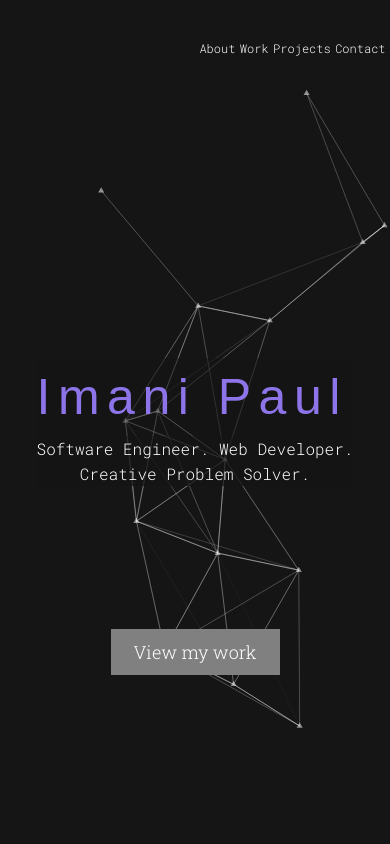
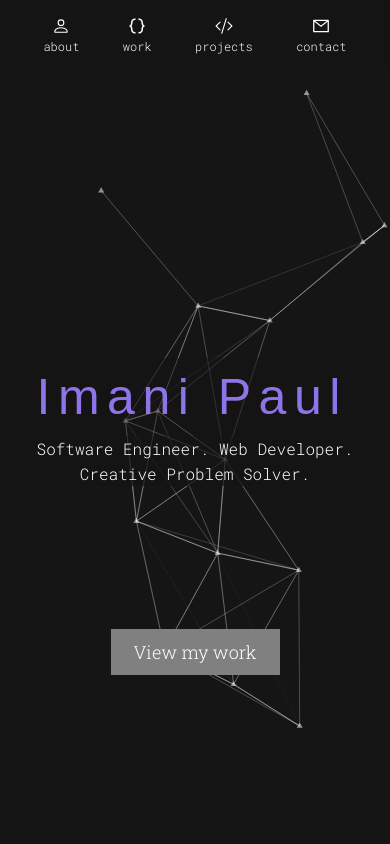
Before and after one commit to imanipaul/portfolio2, a React (Create React App) app: page / in a window 390 px wide. Shown: the top 844 px of the page. Built offline with nearby package versions, Linux system fonts and the light colour scheme; a web font is replaced by a local one.

Commit message:
Add tab menu on mobile

```diff
--- a/src/components/Nav.js
+++ b/src/components/Nav.js
@@ -2,14 +2,36 @@ import React from "react";
 import logo from "../assets/Logo.png";
 import "../styles/Nav.scss";
 
+import { AiOutlineMail } from "react-icons/ai";
+import { BsCodeSlash, BsPerson } from "react-icons/bs";
+import { BiCodeCurly } from "react-icons/bi";
+
 export default function Nav() {
   return (
     <nav>
-      <div>
-        <p>About</p>
+      <div className="menu">
+        {/* <p>About</p>
         <p>Work</p>
         <p>Projects</p>
-        <p>Contact</p>
+        <p>Contact</p> */}
+
+        <div>
+          <BsPerson size={"1.5em"} />
+          <p>about</p>
+        </div>
+
+        <div>
+          <BiCodeCurly size={"1.5em"} />
+          <p>work</p>
+        </div>
+        <div>
+          <BsCodeSlash size={"1.5em"} />
+          <p>projects</p>
+        </div>
+        <div>
+          <AiOutlineMail size={"1.5em"} title={"contact"} />
+          <p>contact</p>
+        </div>
       </div>
     </nav>
   );
--- a/src/styles/Nav.scss
+++ b/src/styles/Nav.scss
@@ -10,12 +10,17 @@ nav {
   justify-content: flex-end;
   position: fixed;
 
+  //bottom nav
+  top: 0;
+  background-color: #1515158a;
+  height: 70px;
+
   // img {
   //   width: 72px;
   //   margin-left: 30px;
   // }
 
-  div {
+  .menu {
     display: flex;
     flex-direction: row;
     align-items: center;
@@ -28,6 +33,9 @@ nav {
     font-weight: 300;
     cursor: default;
 
+    //bottom nav {
+    width: 100%;
+
     @media screen and (min-width: 425px) {
       width: 550px;
       font-size: 18px;
@@ -38,5 +46,11 @@ nav {
         color: $green-accent;
       }
     }
+
+    div {
+      p {
+        margin: 0px;
+      }
+    }
   }
 }
```
